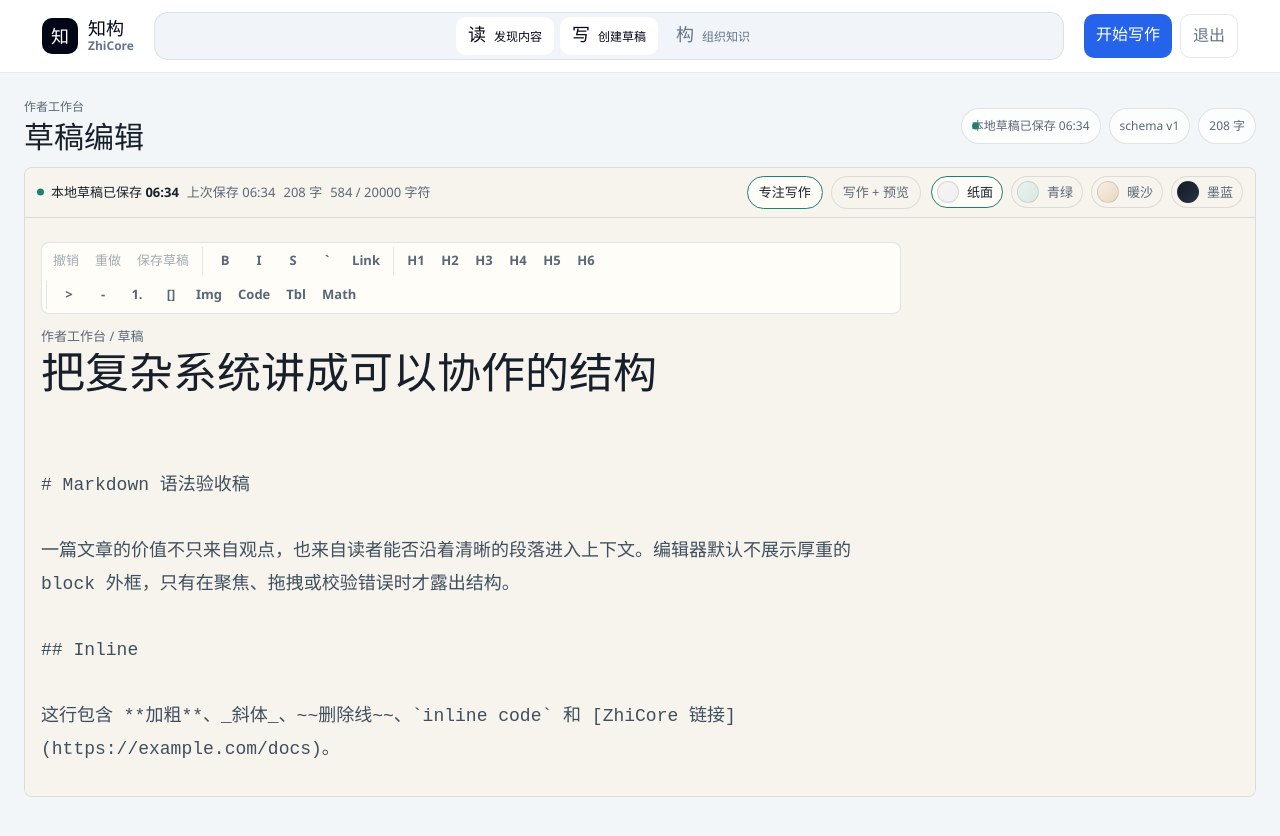
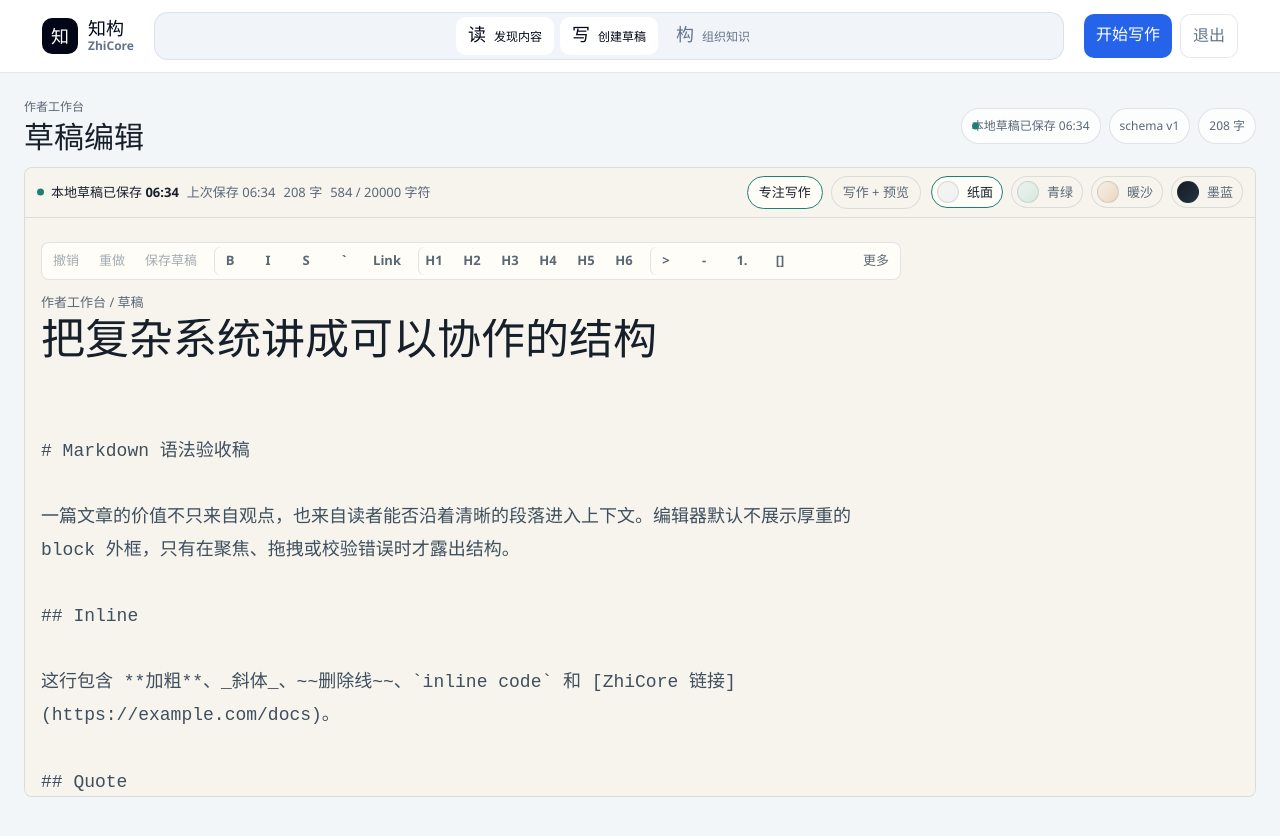
Before and after one commit to architectcgz/zhicore-frontend-vue, a Vue app: page /editor in a window 1280 px wide. Shown: the top 836 px of the page. Built offline with nearby package versions, Linux system fonts and the light colour scheme.

Commit message:
fix(editor): 修正移动端工具栏展开收起

```diff
--- a/src/components/editor-showcase/EditorWritingPane.vue
+++ b/src/components/editor-showcase/EditorWritingPane.vue
@@ -55,7 +55,13 @@
 
     <section class="writing-editor__canvas">
       <article class="document-sheet">
-        <nav class="selection-toolbar" aria-label="格式工具">
+        <nav
+          :class="[
+            'selection-toolbar',
+            { 'selection-toolbar--expanded': isToolbarExpanded },
+          ]"
+          aria-label="格式工具"
+        >
           <div class="selection-toolbar__group">
             <button
               class="selection-toolbar__command"
@@ -108,6 +114,17 @@
               {{ item.label }}
             </button>
           </div>
+
+          <button
+            class="selection-toolbar__toggle"
+            type="button"
+            :aria-expanded="isToolbarExpanded"
+            aria-label="展开或收起全部格式工具"
+            @mousedown.prevent
+            @click="isToolbarExpanded = !isToolbarExpanded"
+          >
+            {{ isToolbarExpanded ? "收起" : "更多" }}
+          </button>
         </nav>
 
         <p class="document-sheet__path">作者工作台 / 草稿</p>
@@ -236,6 +253,7 @@ const emit = defineEmits<{
 
 const bodyInputRef = ref<HTMLTextAreaElement | null>(null);
 const writingEditorRef = ref<HTMLElement | null>(null);
+const isToolbarExpanded = ref(false);
 const lastBodySelection = ref<EditorShowcaseTextSelection>({
   start: 0,
   end: 0,
@@ -452,24 +470,36 @@ defineExpose({
   z-index: 2;
   display: flex;
   flex-wrap: wrap;
-  width: min(100%, max-content);
+  width: 100%;
+  max-height: 38px;
+  overflow: hidden;
   gap: 6px;
   margin: 0 auto 12px;
   padding: 4px;
   border: 1px solid var(--editor-page-border, rgba(49, 74, 91, 0.14));
   border-radius: 8px;
   background: var(--editor-control-bg-active, rgba(255, 255, 255, 0.88));
+  transition:
+    max-height 0.2s cubic-bezier(0.22, 1, 0.36, 1),
+    box-shadow 0.18s ease;
+}
+
+.selection-toolbar--expanded {
+  max-height: 172px;
+  box-shadow: 0 6px 8px rgba(23, 32, 42, 0.08);
 }
 
 .selection-toolbar__group {
-  display: flex;
-  flex-wrap: wrap;
-  gap: 2px;
+  display: contents;
 }
 
-.selection-toolbar__group + .selection-toolbar__group {
-  padding-left: 6px;
-  border-left: 1px solid var(--editor-page-border, rgba(49, 74, 91, 0.14));
+.selection-toolbar__group + .selection-toolbar__group button:first-child {
+  margin-left: 4px;
+  box-shadow: inset 1px 0 0 var(--editor-page-border, rgba(49, 74, 91, 0.14));
+}
+
+.selection-toolbar__toggle {
+  display: none;
 }
 
 .selection-toolbar button {
@@ -616,9 +646,34 @@ defineExpose({
   }
 }
 
+@media (hover: hover) and (pointer: fine) {
+  .selection-toolbar:hover,
+  .selection-toolbar:focus-within {
+    max-height: 172px;
+    box-shadow: 0 6px 8px rgba(23, 32, 42, 0.08);
+  }
+}
+
+@media (hover: none), (pointer: coarse) {
+  .selection-toolbar {
+    position: sticky;
+    padding-right: 60px;
+  }
+
+  .selection-toolbar__toggle {
+    position: absolute;
+    top: 4px;
+    right: 4px;
+    display: inline-flex;
+    align-items: center;
+    background: var(--editor-control-bg-active, #ffffff);
+  }
+}
+
 @media (prefers-reduced-motion: reduce) {
   .writing-editor__mode-switch button,
-  .writing-editor__background-swatch {
+  .writing-editor__background-swatch,
+  .selection-toolbar {
     transition: none;
   }
 }
```
Also changed, not shown: 1 other file (tests, documents, lock files or other folders).
